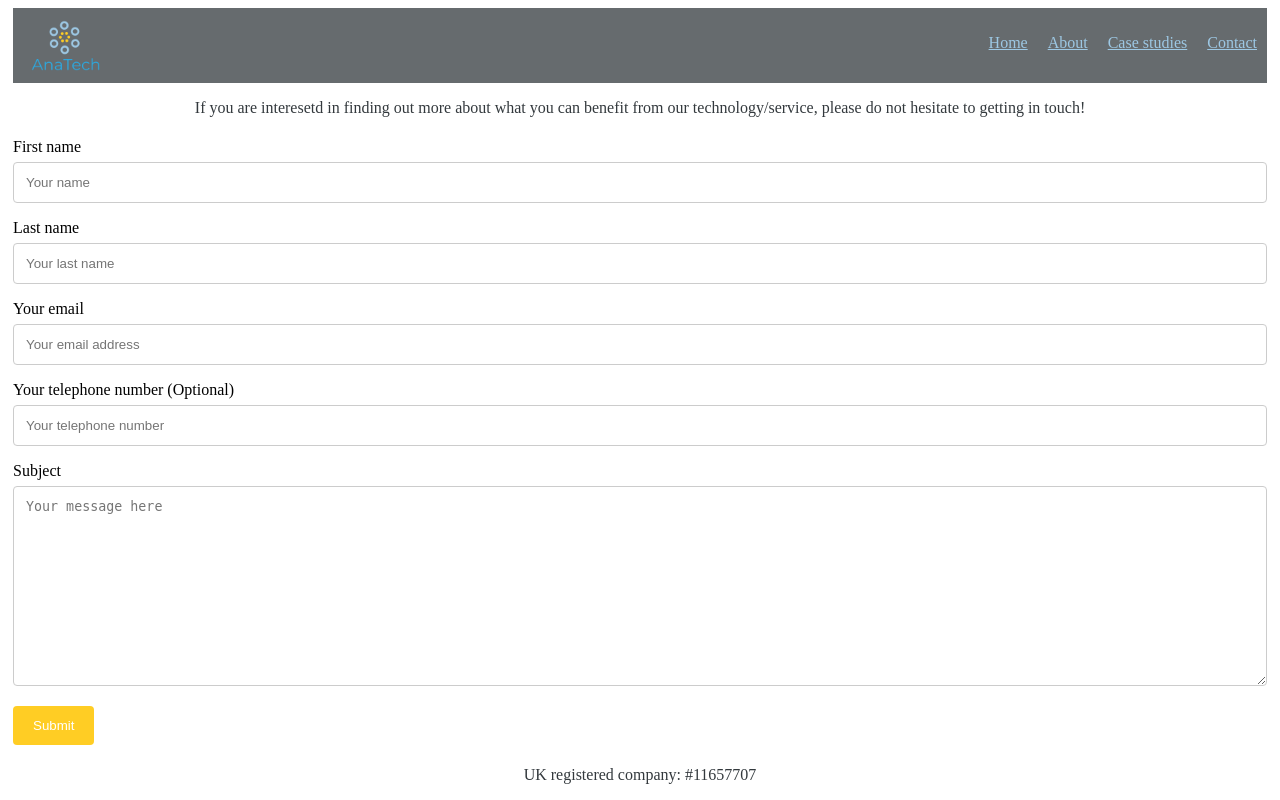
After one commit to animaloftheyear/anatech, a Flask app: page /contact in a window 1280 px wide. The commit adds this page. Run offline with Flask 2, Linux system fonts and the light colour scheme; some libraries are stand-ins or nearby versions.

Commit message:
contact page and about page

```diff
--- a/application.py
+++ b/application.py
@@ -16,3 +16,15 @@ app.config["TEMPLATES_AUTO_RELOAD"] = True
 @app.route("/")
 def index():
     return render_template("index.html")
+
+@app.route("/about")
+def about():
+    return render_template("about.html")
+
+@app.route("/what")
+def what():
+    return render_template("what.html")
+
+@app.route("/contact")
+def contact():
+    return render_template("contact.html")
--- a/static/style.css
+++ b/static/style.css
@@ -34,6 +34,7 @@
 
    .row {
      display: flex;
+     height: 300px;
    }
 
    .row div {
@@ -57,3 +58,40 @@
      height: 75px;
      padding-left: 15px;
    }
+
+   .footer {
+    position: fixed;
+    left: 0;
+    bottom: 0;
+    width: 100%;
+    color: white;
+    text-align: center;
+  }
+
+  input[type=text], select, textarea {
+    width: 100%;
+    padding: 12px;
+    border: 1px solid #ccc;
+    border-radius: 4px;
+    box-sizing: border-box;
+    margin-top: 6px;
+    margin-bottom: 16px;
+    resize: vertical;
+  }
+
+  input[type=submit] {
+    background-color: #FFCD24;
+    color: white;
+    padding: 12px 20px;
+    border: none;
+    border-radius: 4px;
+    cursor: pointer;
+  }
+
+  input[type=submit]:hover {
+    background-color: #FFCD24;
+  }
+
+  #contact {
+    padding: 5px;
+  }
--- /dev/null
+++ b/templates/contact.html
@@ -0,0 +1,29 @@
+{% extends "layout.html" %}
+
+{% block title %}
+    Contact
+{% endblock %}
+
+{% block main %}
+<p>
+    If you are interesetd in finding out more about what you can benefit from our technology/service, please do not hesitate to getting in touch!
+</p>
+<form action="/contact" method="post" id="contact">
+    <label for="fname">First name</label>
+    <input type="text" id="fname" name="firstname" placeholder="Your name">
+
+    <label for="lname">Last name</label>
+    <input type="text" id="lname" name="lastname" placeholder="Your last name">
+
+    <label for="email">Your email</label>
+    <input type="text" id="email" name="email" placeholder="Your email address">
+
+    <label for="email">Your telephone number (Optional)</label>
+    <input type="text" id="mobile" name="mobile" placeholder="Your telephone number">
+
+    <label for="subject">Subject</label>
+    <textarea id="subject" name="subject" placeholder="Your message here" style="height:200px"></textarea>
+
+    <input type="submit" value="Submit">
+</form>
+{% endblock %}
--- a/templates/layout.html
+++ b/templates/layout.html
@@ -10,14 +10,17 @@
                 <a><img id="logo" src="static/logo.png"></a>
             </div>
             <ul>
-                <li><a href="/contact.html">Contact</a></li>
-                <li><a href="/what.html">Case studies</a></li>
-                <li><a href="/who.html">About</a></li>
+                <li><a href="/contact">Contact</a></li>
+                <li><a href="/what">Case studies</a></li>
+                <li><a href="/about">About</a></li>
                 <li><a href="/">Home</a></li>
             </ul>
         </div>
         <main class="w3-container">
             {% block main %}{% endblock %}
         </main>
+        <footer class="footer">
+            <p>UK registered company: #11657707</p>
+        </footer>
     </body>
 </html>
```
Also changed, not shown: templates/about.html (added, +18 -0 lines), templates/index.html (+4 -4 lines), templates/what.html (added, +8 -0 lines).
